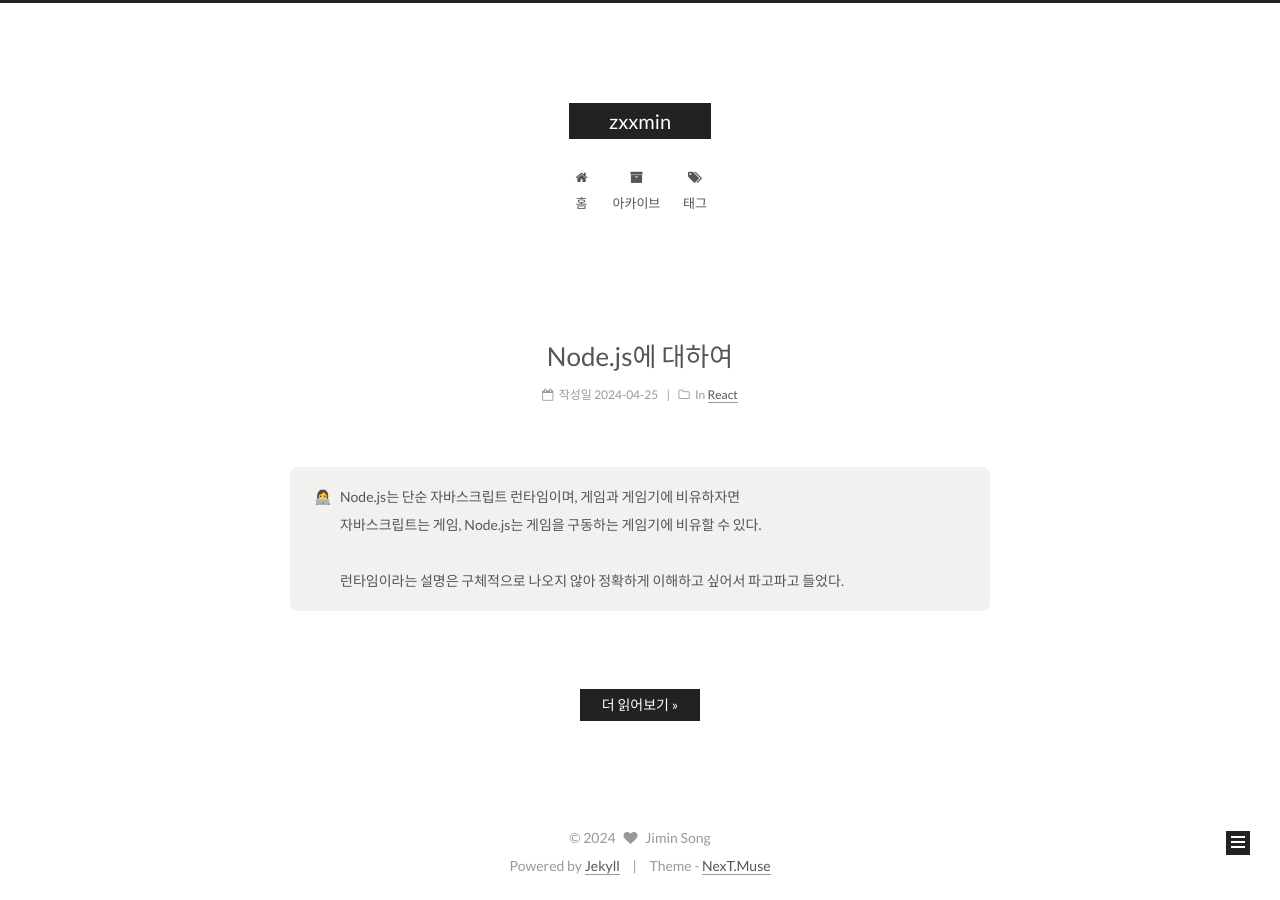
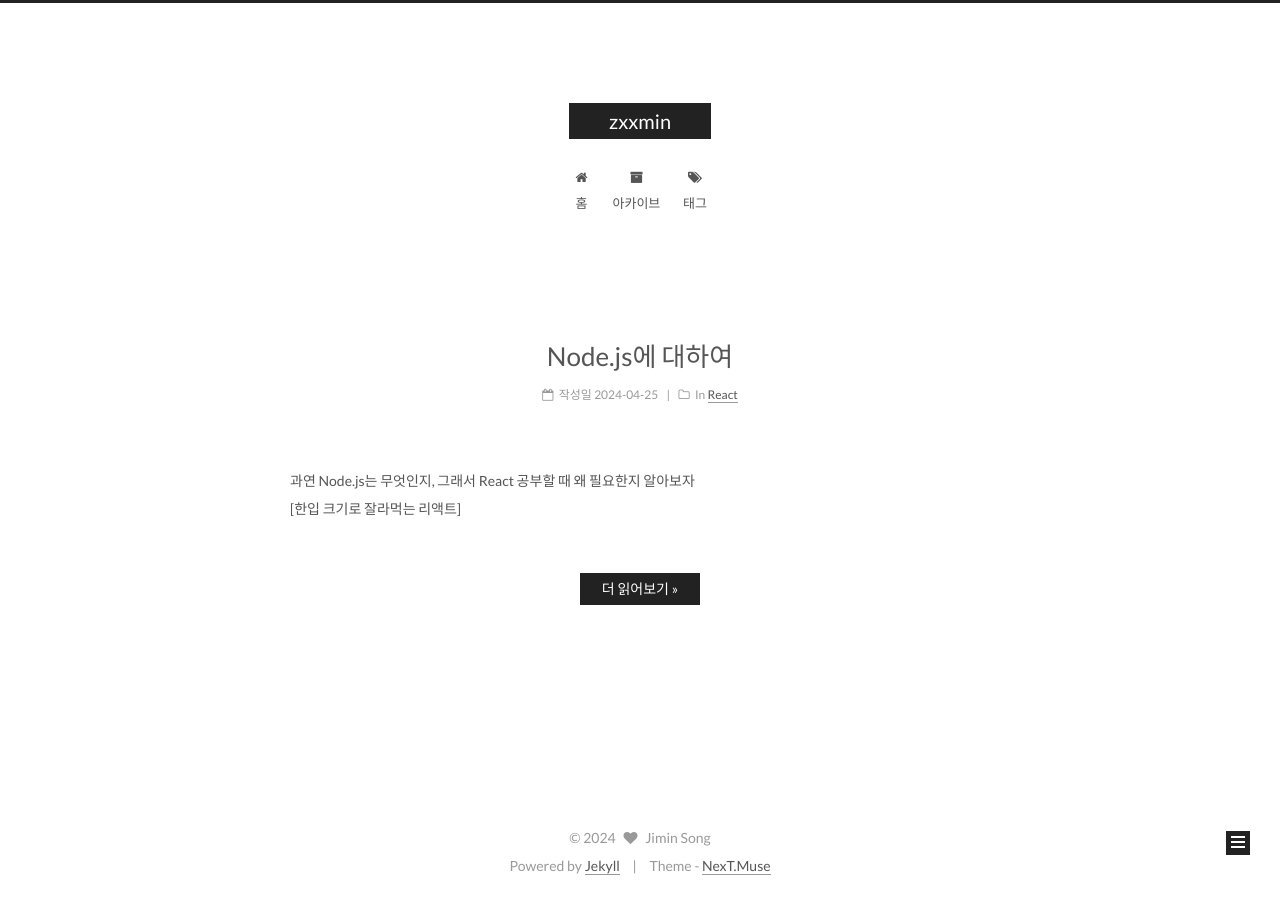
Before and after one commit to zxxmin/zxxmin.github.io, a Jekyll site: the page built from index.html, in a window 1280 px wide. Built offline with Jekyll 4.4.1, drawn with Linux system fonts in a browser that asks for light colours; emoji names are drawn with the system emoji font; the list of posts is cut into pages by our own code; part of the change alters nothing that is shown.

Commit message:
Node.js에 대하여...2

```diff
--- a/_posts/2024-04-25-react-node.md
+++ b/_posts/2024-04-25-react-node.md
@@ -4,6 +4,9 @@ date: 2024-04-25 00:00:01
 categories:
 - React
 ---
+
+과연 Node.js는 무엇인지, 그래서 React 공부할 때 왜 필요한지 알아보자<br />
+[한입 크기로 잘라먹는 리액트]
 
 <div class="callout">
     <span>:woman_technologist:</span>
@@ -39,3 +42,152 @@ Node.js는 **런타임** 이라고 한다. 자꾸 js 같은 언어로 이해하
 그러나 2008년에 구글이 V8 엔진을 사용하여 크롬을 출시했고, V8엔진이 너무 뛰어나서 V8 엔진 기반의 노드 프로젝트가 시작했다. Node.js(V8) 두둥 등장.<br />
 Node.js는 브라우저 내 말고도 **다른 환경에서 자바스크립트를 사용할 수 있게 해준다.**<br />
 따라서 **Node.js는 JavaScript 실행 환경 (=런타임)** 이다.
+<div class="callout">
+    <span>:woman_technologist:</span>
+    책에서 비유처럼 JavaScript는 게임, Node.js는 게임기라는 말을 완벽히 이해했다.
+</div>
+
+## Node.js로 JavaScript 실행하기
+1. Node.js 홈페이지에 설치 (P.133)
+2. cmd 명령 프롬프트 열기
+3. `node -v` 버전 확인
+4. 버전 확인 후 `node` 입력
+5. `console.log( )` 작성 후 자바스크립트 코드가 작동되는지 확인
+![](/assets/images/react/node1.png)
+6. 종료는 `Ctrl+C` or `Ctrl+D` or `type .exit`
+![](/assets/images/react/node2.png)
+
+
+**파일을 만들어서 실행하는 방법. (P.140)**
+1. sample.js 파일 생성
+2. sample.js 내부에 `console.log(HELLO)` 작성
+3. cmd 명령 프롬프트 열기
+4. `node sample.js` 입력 : Node.js 에게 sample.js 를 실행하라는 명령
+![](/assets/images/react/node3.png)
+
+# Node.js 패키지
+회사 프로젝트들을 보면 수업하는 곳, 과제 제출하는 곳, 독서 기록하는 곳, 독서 찾는 곳 등등
+복잡한 기능들이 필요하다. 이런 복잡한 기능들을 만들 때 하나의 js 파일에 다 때려넣기 보다는
+각각 js 파일을 만들어줬었다.
+
+하나의 프로젝트에서 여러 JavaScript 파일을 Node.js를 이용해 실행할 때는 패키지(Package) 형태로
+구성한다. 패키지는 **Node.js에서 여러 개의 JavaScript 파일을 마치 하나의 파일처럼 실행하고 관리하는 일종의 관리 단위** 이다.
+
+## 패키지 만들기
+패키지 단위로 여러 파일을 관리하려면 최상위 폴더인 '루트 폴더'가 필요하다.<br />
+패키지를 생성하려면 `npm`을 이용해야한다.<br />
+`npm`은 **Node Package Manager**의 약자로 Node.js 패키지를 관리하는 도구.
+
+**패키지 만드는 방법(P.142)**
+1. `npm init` 입력<br />
+Node.js 패키지를 초기화하는 명령어, Node.js 패키지를 구성하는 데 필요한 최소한의 구성 요소를 자동으로 생성하는 과정.
+2. package name : `루트 폴더명` 입력
+3. 루트 폴더 내 `package.json` 파일 생성<br />
+패키지의 meta 정보를 저장하는 파일. 패키지 정보를 확인하여 적절한 방식으로 프로그램을 가동
+
+# Node.js 모듈 시스템
+모듈이란 독립적으로 존재하는 프로그램의 일부로 재사용이 가능하다.<br />
+모듈은 마우스나 모니터로 비유할 수 있다. 마우스와 모니터는 독립적으로 존재할 수 있기 때문에
+다른 컴퓨터와 연결할 수 있는 것 처럼 모듈도 **독립적으로 존재**하는 것으로,
+**다른 프로그램의 부품으로 활용**할 수 있다.<br />
+모듈을 사용하는 방법은 '모듈 시스템' 이라고 한다.
+
+## ES 모듈 시스템
+ES 모듈 시스템은 ECMAScript 모듈 시스템의 약자로, ESM 이라고 한다.<br />
+React, Vue와 같은 최신 프론트 기술은 모두 ESM을 채택하고 있다.<br />
+하지만 Node.js는 CJS 모듈 시스템을 사용하고 있어서 ESM 모듈 시스템을 사용하려면
+package.json에서 설정을 변경해야한다.
+
+{% highlight javascript linenos %}
+{
+    ...
+    "type": "module"
+}
+{% endhighlight %}
+
+<div class="callout">
+    <span>:woman_technologist:</span>
+    모듈의 정의처럼 독립적이고 재사용이 가능한 js 파일은 다른 파일에서 불러와 사용할 수 있다.
+</div>
+
+## 독립적이고 재사용이 가능한 JavaScript
+
+### 개별 내보내기
+변수, 함수 앞에 하나하나씩 `export` 붙여주기
+{% highlight javascript linenos %}
+export const PI = 3.141592;
+
+export const function getArea (radius) {
+    return PI * radius * radius;
+}
+
+export const function getCircumference (radius) {
+    return 2 * PI * radius;
+}
+{% endhighlight %}
+
+### 한번에 여러 값 내보내기
+마지막에 `export` 한번에 묶어주기
+{% highlight javascript linenos %}
+const PI = 3.141592;
+
+const function getArea (radius) {
+    return PI * radius * radius;
+}
+
+const function getCircumference (radius) {
+    return 2 * PI * radius;
+}
+
+export { PI, getArea, getCircumference };
+{% endhighlight %}
+
+### 개별 불러오기
+`import` 안에 하나하나씩 넣어주기
+{% highlight javascript linenos %}
+import { PI, getArea, getCircumference } from "./circle.js"
+
+console.log(PI, getArea(1), getCircumference(1));
+{% endhighlight %}
+
+### 전부 불러오기
+1. 모듈 circle.js가 내보낸 값을 모두 불러와 변수 circle 프로퍼티로 저장
+2. 점 표기법으로 특정 모듈에 접근
+{% highlight javascript linenos %}
+import * as circle from "./circle.js"
+
+console.log(circle.PI, circle.getArea(1), circle.getCircumference(1));
+{% endhighlight %}
+
+### 기본 값으로 내보내기
+`export default` 사용하기
+{% highlight javascript linenos %}
+const PI = 3.141592;
+
+const function getArea (radius) {
+    return PI * radius * radius;
+}
+
+const function getCircumference (radius) {
+    return 2 * PI * radius;
+}
+
+export default {
+    PI,
+    getArea,
+    getCircumference
+};
+{% endhighlight %}
+{% highlight javascript linenos %}
+import circle from "./circle.js"
+
+console.log(circle.PI, circle.getArea(1), circle.getCircumference(1));
+{% endhighlight %}
+* 주의사항 : 기본값으로 내보내지 않은 모듈에서 값을 불러오면 오류 발생
+
+## node_modules
+패키지에 라이브러리를 설치하면 자동으로 'node_modules' 폴더 생성.
+패키지에 설치된 라이브러리가 실제로 저장되는 곳. 그래서 용량이 가장 크다.
+
+배포할 때 용량이 큰 node_modules는 공유하지 않고 `package.json`과 `package-lock.json`만 공유하면
+라이브러리를 다시 설치할 수 있다.
```
Also changed, not shown: assets/images/react/node1.png (added), assets/images/react/node2.png (added), assets/images/react/node3.png (added).
